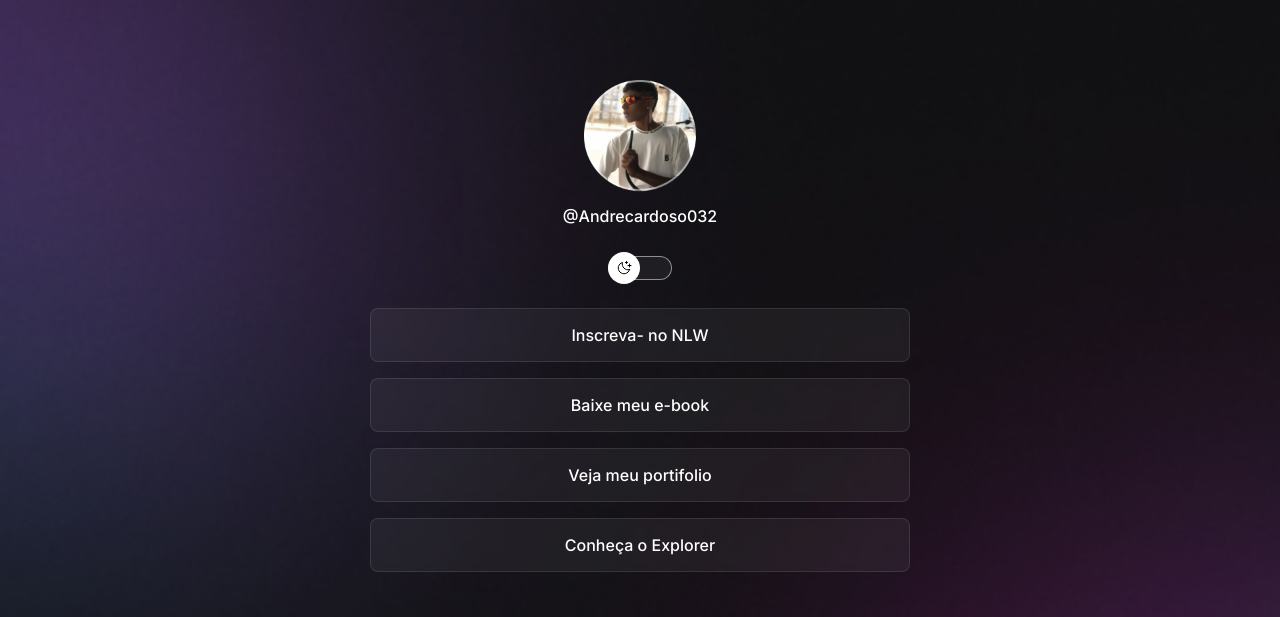
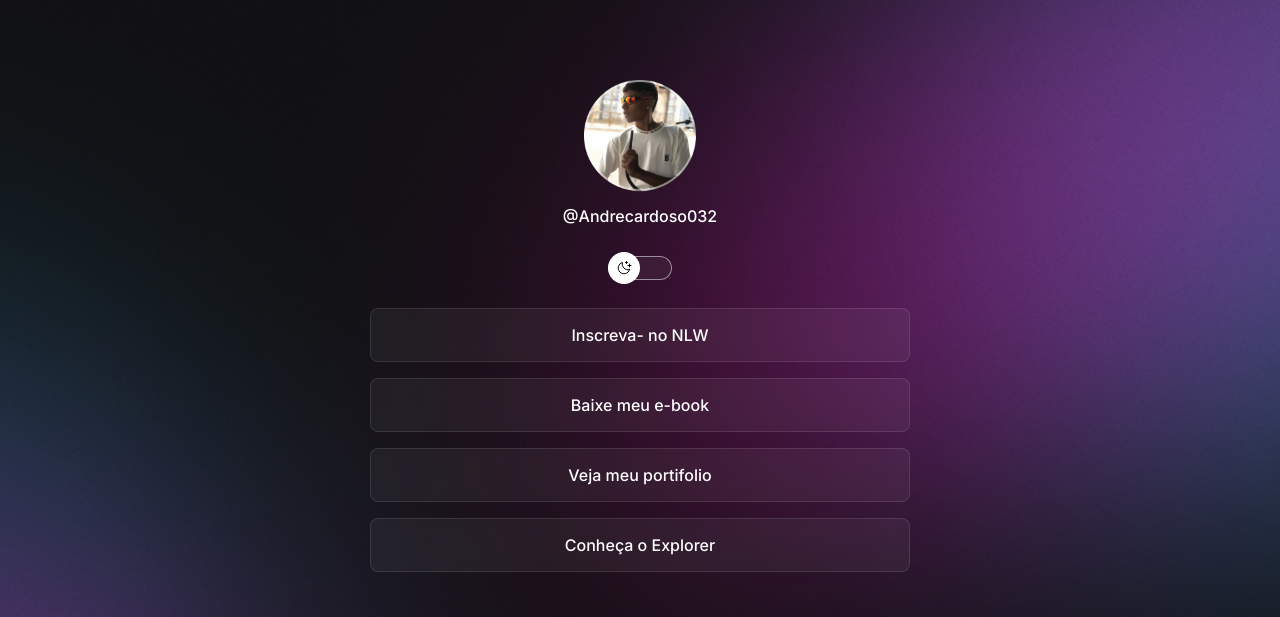
Before and after one commit to Andrecardosof255/Meu-Projeto, a plain HTML site: page index.html in a window 1280 px wide. Shown: the top 617 px of the page. Drawn offline with nearby package versions, Linux system fonts and the light colour scheme.

Commit message:
change background based media querys

```diff
--- a/style.css
+++ b/style.css
@@ -27,6 +27,7 @@
 body {
   /*background: color image repeat position /size*/
   background: var(--bg-url) no-repeat top center / cover;
+  height: 100vh;
 }
 body * {
   font-family: "Inter", serif;
@@ -141,3 +142,13 @@ ul li a:hover {
   margin: 24px 0px;
   text-align: center;
 }
+
+@media (min-width:780px){
+  :root{
+   --bg-url: url(assets/bg-desktop.jpg);
+  }
+    .light{
+     --bg-url: url(assets/bg-desktop-light.jpg);
+    }
+
+}
```
